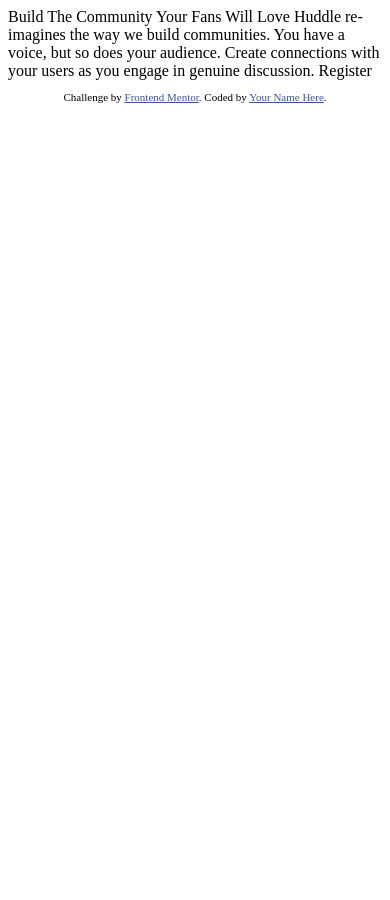
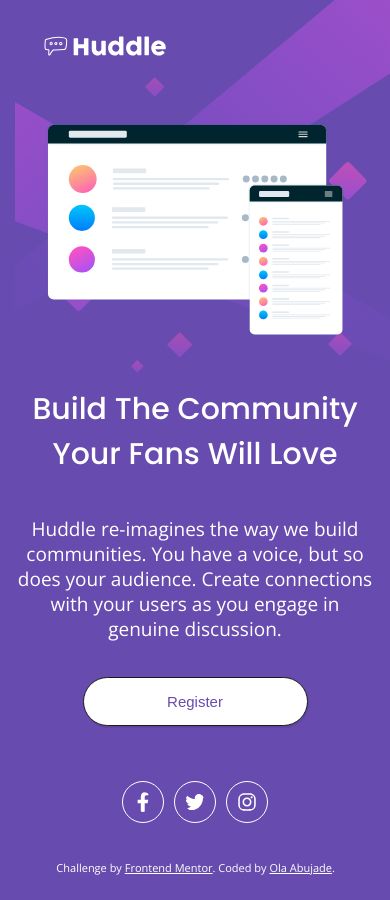
Before and after one commit to bosunabujade/huddle-landing-page, a plain HTML site: page index.html in a window 390 px wide. Before the commit the page ends 844 px from the top, so only its background shows below. Drawn offline with nearby package versions, Linux system fonts and the light colour scheme.

Commit message:
Added the html and the css code for the mobile version of the website

```diff
--- a/index.html
+++ b/index.html
@@ -2,32 +2,46 @@
 <html lang="en">
 <head>
   <meta charset="UTF-8">
-  <meta name="viewport" content="width=device-width, initial-scale=1.0"> <!-- displays site properly based on user's device -->
+  <meta name="viewport" content="width=device-width, initial-scale=1.0">
+
+  <link rel="preconnect" href="https://fonts.googleapis.com">
+  <link rel="preconnect" href="https://fonts.gstatic.com" crossorigin>
+  <link href="https://fonts.googleapis.com/css2?family=Open+Sans&family=Poppins:wght@300;400;500;600&display=swap" rel="stylesheet">
 
   <link rel="icon" type="image/png" sizes="32x32" href="./images/favicon-32x32.png">
 
   <title>Frontend Mentor | Huddle landing page with single introductory section</title>
 
-  <!-- Feel free to remove these styles or customise in your own stylesheet 👍 -->
-  <style>
-    .attribution { font-size: 11px; text-align: center; }
-    .attribution a { color: hsl(228, 45%, 44%); }
-  </style>
+  <link rel="stylesheet" href="./style.css">
+
 </head>
 <body>
+  <main>
+    <img src="./images/logo.svg" alt="Huddle Logo" class="logo"/>
+    <img src="./images/illustration-mockups.svg" alt="mock website illustration" class="mock"/>
+    <h1>Build The Community Your Fans Will Love</h1>
+    <p>Huddle re-imagines the way we build communities. You have a voice, but so does your audience. Create connections with your users as you engage in genuine discussion.</p>
+    <button>Register</button>
+    <div class="socials">
+      <a href="https://facebook.com/" target="blank">
+        <svg xmlns="http://www.w3.org/2000/svg" viewBox="0 0 320 512"><!--! Font Awesome Pro 6.2.1 by @fontawesome - https://fontawesome.com License - https://fontawesome.com/license (Commercial License) Copyright 2022 Fonticons, Inc. --><path d="M279.14 288l14.22-92.66h-88.91v-60.13c0-25.35 12.42-50.06 52.24-50.06h40.42V6.26S260.43 0 225.36 0c-73.22 0-121.08 44.38-121.08 124.72v70.62H22.89V288h81.39v224h100.17V288z"/></svg>
+      </a>
+      <a href="https://twitter.com/" target="blank">
+        <svg xmlns="http://www.w3.org/2000/svg" viewBox="0 0 512 512"><!--! Font Awesome Pro 6.2.1 by @fontawesome - https://fontawesome.com License - https://fontawesome.com/license (Commercial License) Copyright 2022 Fonticons, Inc. --><path d="M459.37 151.716c.325 4.548.325 9.097.325 13.645 0 138.72-105.583 298.558-298.558 298.558-59.452 0-114.68-17.219-161.137-47.106 8.447.974 16.568 1.299 25.34 1.299 49.055 0 94.213-16.568 130.274-44.832-46.132-.975-84.792-31.188-98.112-72.772 6.498.974 12.995 1.624 19.818 1.624 9.421 0 18.843-1.3 27.614-3.573-48.081-9.747-84.143-51.98-84.143-102.985v-1.299c13.969 7.797 30.214 12.67 47.431 13.319-28.264-18.843-46.781-51.005-46.781-87.391 0-19.492 5.197-37.36 14.294-52.954 51.655 63.675 129.3 105.258 216.365 109.807-1.624-7.797-2.599-15.918-2.599-24.04 0-57.828 46.782-104.934 104.934-104.934 30.213 0 57.502 12.67 76.67 33.137 23.715-4.548 46.456-13.32 66.599-25.34-7.798 24.366-24.366 44.833-46.132 57.827 21.117-2.273 41.584-8.122 60.426-16.243-14.292 20.791-32.161 39.308-52.628 54.253z"/></svg>
+      </a>
+      <a href="http://instagram.com/" target="blank">
+        <svg xmlns="http://www.w3.org/2000/svg" viewBox="0 0 448 512"><!--! Font Awesome Pro 6.2.1 by @fontawesome - https://fontawesome.com License - https://fontawesome.com/license (Commercial License) Copyright 2022 Fonticons, Inc. --><path d="M224.1 141c-63.6 0-114.9 51.3-114.9 114.9s51.3 114.9 114.9 114.9S339 319.5 339 255.9 287.7 141 224.1 141zm0 189.6c-41.1 0-74.7-33.5-74.7-74.7s33.5-74.7 74.7-74.7 74.7 33.5 74.7 74.7-33.6 74.7-74.7 74.7zm146.4-194.3c0 14.9-12 26.8-26.8 26.8-14.9 0-26.8-12-26.8-26.8s12-26.8 26.8-26.8 26.8 12 26.8 26.8zm76.1 27.2c-1.7-35.9-9.9-67.7-36.2-93.9-26.2-26.2-58-34.4-93.9-36.2-37-2.1-147.9-2.1-184.9 0-35.8 1.7-67.6 9.9-93.9 36.1s-34.4 58-36.2 93.9c-2.1 37-2.1 147.9 0 184.9 1.7 35.9 9.9 67.7 36.2 93.9s58 34.4 93.9 36.2c37 2.1 147.9 2.1 184.9 0 35.9-1.7 67.7-9.9 93.9-36.2 26.2-26.2 34.4-58 36.2-93.9 2.1-37 2.1-147.8 0-184.8zM398.8 388c-7.8 19.6-22.9 34.7-42.6 42.6-29.5 11.7-99.5 9-132.1 9s-102.7 2.6-132.1-9c-19.6-7.8-34.7-22.9-42.6-42.6-11.7-29.5-9-99.5-9-132.1s-2.6-102.7 9-132.1c7.8-19.6 22.9-34.7 42.6-42.6 29.5-11.7 99.5-9 132.1-9s102.7-2.6 132.1 9c19.6 7.8 34.7 22.9 42.6 42.6 11.7 29.5 9 99.5 9 132.1s2.7 102.7-9 132.1z"/></svg>
+      </a>
 
-  Build The Community Your Fans Will Love
-
-  Huddle re-imagines the way we build communities. You have a voice, but so does your audience.
-  Create connections with your users as you engage in genuine discussion.
-
-  Register
+    </div>
+  </main>
 
   <footer>
     <p class="attribution">
       Challenge by <a href="https://www.frontendmentor.io?ref=challenge" target="_blank">Frontend Mentor</a>.
-      Coded by <a href="#">Your Name Here</a>.
+      Coded by <a href="#">Ola Abujade</a>.
     </p>
   </footer>
+
 </body>
 </html>
--- /dev/null
+++ b/style.css
@@ -0,0 +1,100 @@
+
+body {
+    font-family: 'Poppins', sans-serif;
+    margin: 0 auto;
+    padding: 0 ;
+    width: 375px;
+    justify-content: center;
+    align-content: center;
+    background-color: hsl(257, 40%, 49%);
+    background-image: url("./images/bg-mobile.svg");
+    background-repeat: no-repeat;
+    background-position: right top;
+    color: white;
+}
+
+main {
+    display: flex;
+    flex-wrap: wrap;
+    justify-content: center;
+    align-items: center;
+}
+
+.logo {
+    padding: 30px 0 60px 10px;
+    width: 35%;
+    margin-right: auto;
+    margin-left: 20px;
+}
+
+
+.mock {
+    width: 80%;
+    margin-left: auto;
+    margin-right: auto;
+}
+
+h1 {
+    font-weight: 500;
+    font-size: 30px ;
+    margin-top: 50px;
+    text-align: center;
+    width: 90%;
+
+}
+
+p {
+    font-family: 'Open Sans', sans-serif;
+    font-size: 19px;
+    font-weight: 400;
+    margin: 10px 0;
+    line-height: 25px;
+    padding: 10px;
+    text-align: center;
+    width: 95%;
+}
+
+button {
+    background: white;
+    border: .5px solid #1b1b1b;
+    border-radius: 25px;
+    box-shadow: 1px 2px #5f45a1;
+    color: #674baf;
+    font-size: 15px;
+    font-weight: 300;
+    margin-top: 15px;
+    width: 60%;
+    padding: 15px;
+
+}
+
+.socials{
+    width: 45%;
+    display: flex;
+    justify-content: center;
+    align-items: center;
+    margin-top: 50px;
+}
+
+.socials a {
+    margin: 5px;
+}
+
+
+svg {
+    height: 20px;
+    width: 20px;
+    fill: white;
+    border: 1px solid white;
+    border-radius: 50%;
+    padding: 10px;
+}
+
+.attribution {
+font-size: 11px;
+text-align: center;
+}
+
+.attribution a {
+color: white;
+}
```
